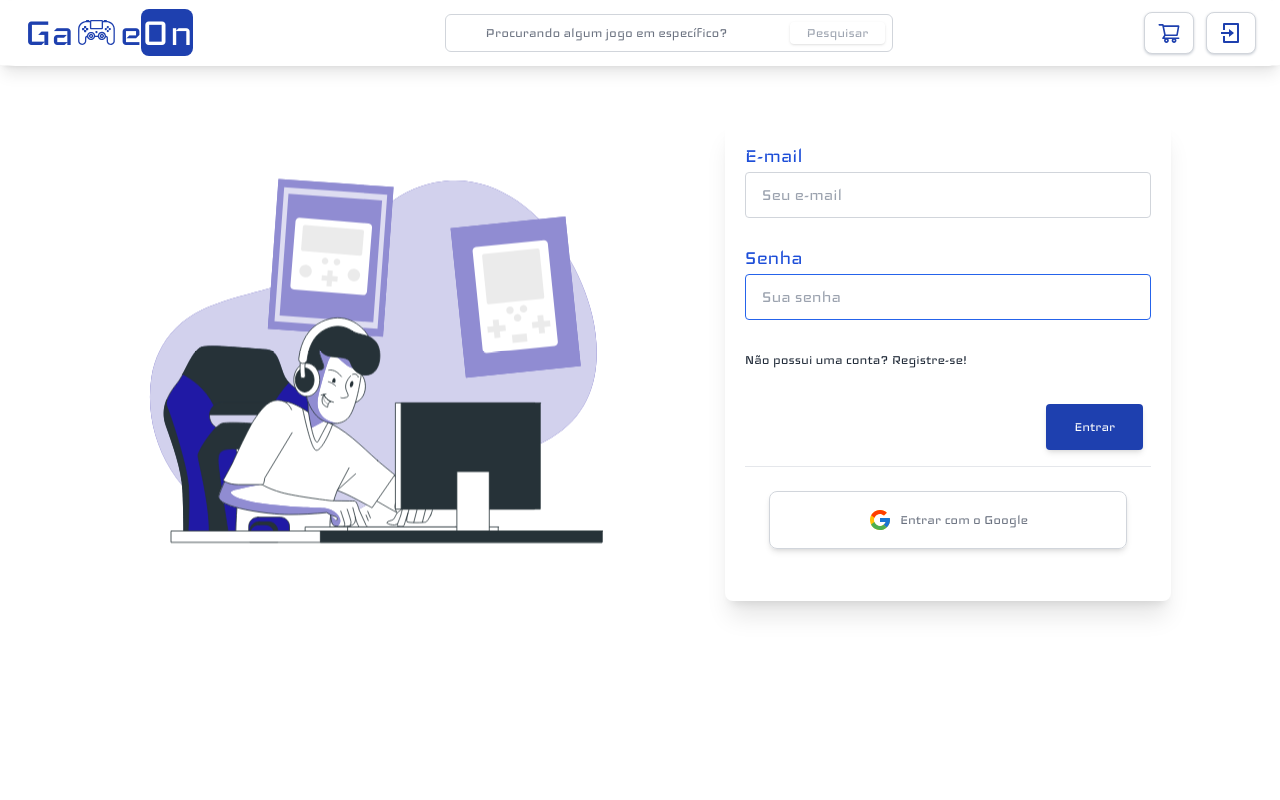
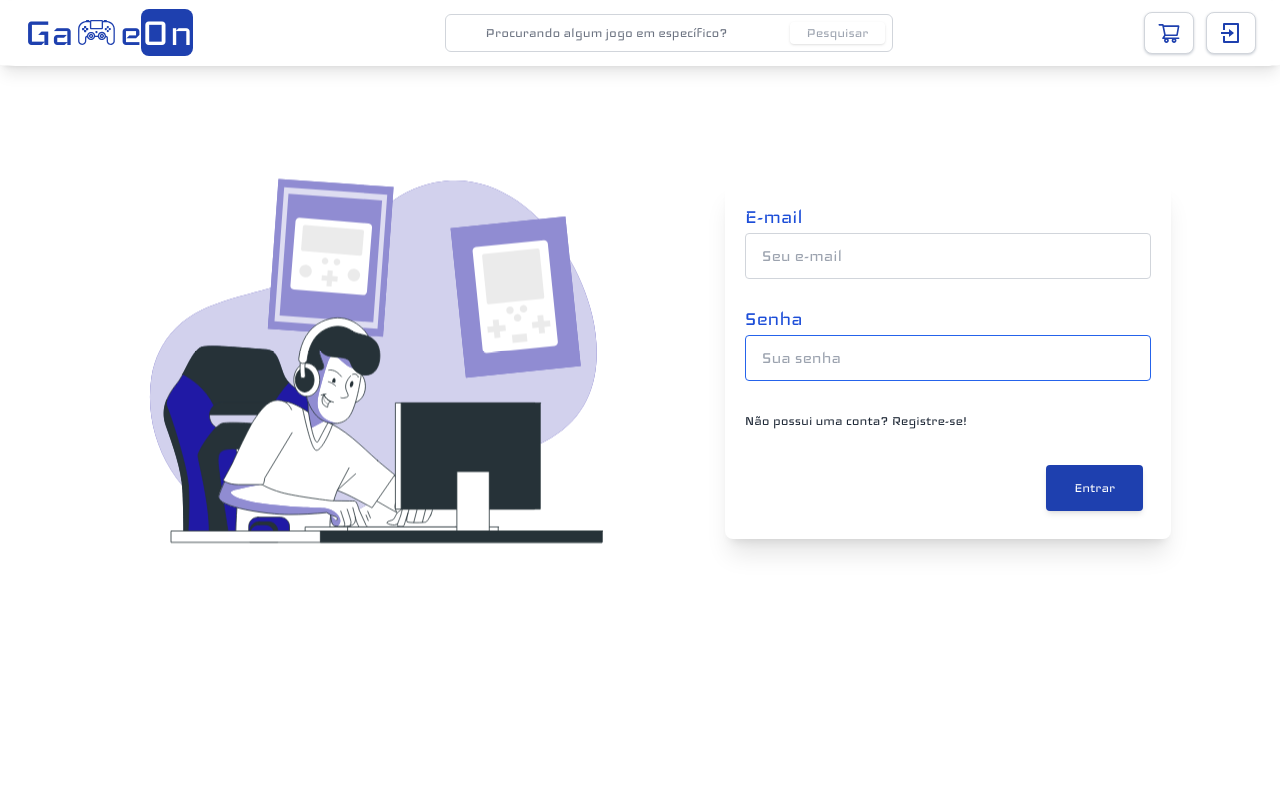
Before and after one commit to machado-joao/gameon-web, a Next.js app: page /login in a window 1280 px wide. Shown: the top 800 px of the page. Built offline with nearby package versions, Linux system fonts and the light colour scheme; no server answers; what @badrap/bar-of-progress would draw is missing.

Commit message:
fix: Remove Google authentication button

```diff
--- a/pages/login.js
+++ b/pages/login.js
@@ -120,19 +120,6 @@ function LoginScreen() {
                     Entrar
                   </button>
                 </div>
-                <div className="mb-2 mt-2">
-                  <hr />
-                  <div className="cursor-pointer flex flex-col justify-center overflow-hidden">
-                    <div className="bg-white m-auto p-6 rounded-md w-full">
-                      <div className="border border-gray-300 flex items-center justify-center p-4 rounded-lg shadow-md">
-                        <FcGoogle size={24} />
-                        <span className="font-semibold ml-2 text-gray-500 text-center">
-                          Entrar com o Google
-                        </span>
-                      </div>
-                    </div>
-                  </div>
-                </div>
               </form>
             </div>
           </div>
```
